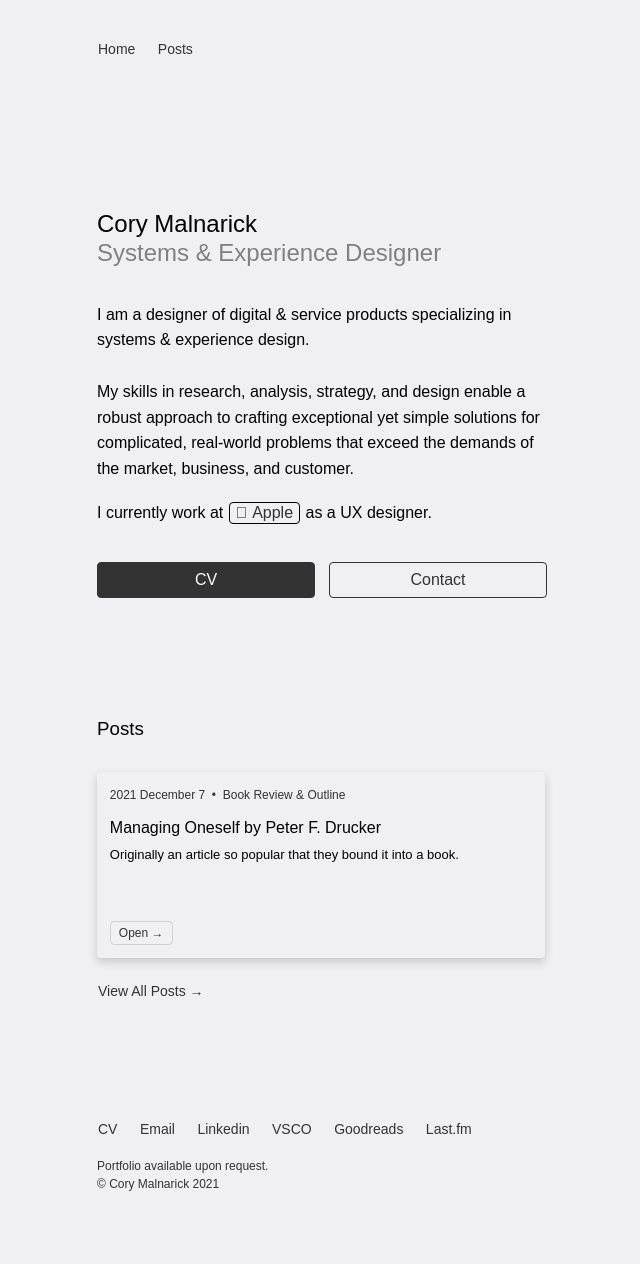
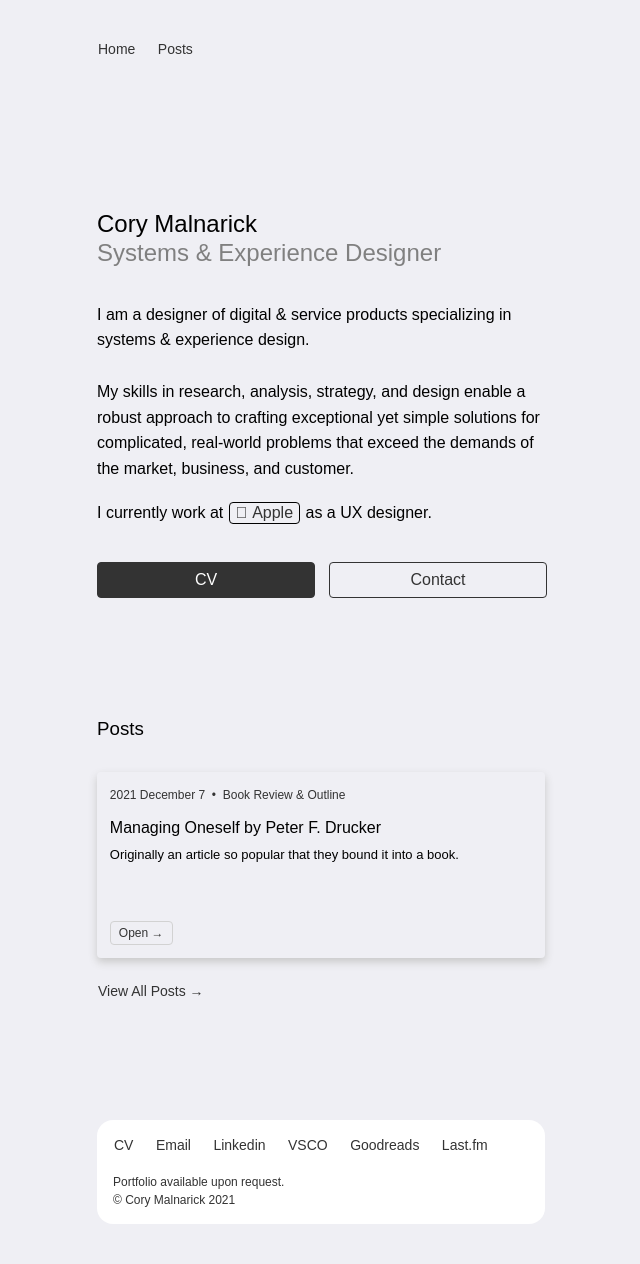
Before and after one commit to foundmonster/foundmonster.github.io, a Jekyll site: the page built from index.html, in a window 1280 px wide. Shown: the whole page, without its empty margins (319-959 px from the left). Built offline with Jekyll 4.4.1, drawn with Linux system fonts in a browser that asks for light colours; some web fonts are replaced; before the commit the page ends 1224 px from its top, so only the background shows below that.

Commit message:
new footer design

```diff
--- a/_includes/footer.html
+++ b/_includes/footer.html
@@ -1,4 +1,4 @@
-<footer class="footerspacing">
+<div class="footerstyle">
 	<div class="blogpostlinkspacing">
 		{% for item in site.data.footerlinks %}
   			<a class="navigationlink" href="{{ item.link }}">{{ item.name }}</a>
@@ -9,4 +9,4 @@
 	<span class="footertext">&copy; Cory Malnarick 2021
 	</span>
 	</p>
-</footer>
+</div>
--- a/_sass/main.scss
+++ b/_sass/main.scss
@@ -297,10 +297,6 @@ img {
 }
 
 .blogtitlespacing {
-    padding-top: 120px;
-}
-
-.footerspacing {
     padding-top: 120px;
 }
 
@@ -607,13 +603,14 @@ a:active.projectlistlink {
 
 /* FOOTER */
 
-footer {
-	padding-bottom: 16px;
+.footerstyle {
+    background: white;
+    border-radius: 1rem;
     max-width: 28rem;
+    margin-top: 120px;
+    padding: 1rem;
+    margin-bottom: 40px;
 }
-
-
-
 
 
 /* FOR STYLE GUIDE */
```
